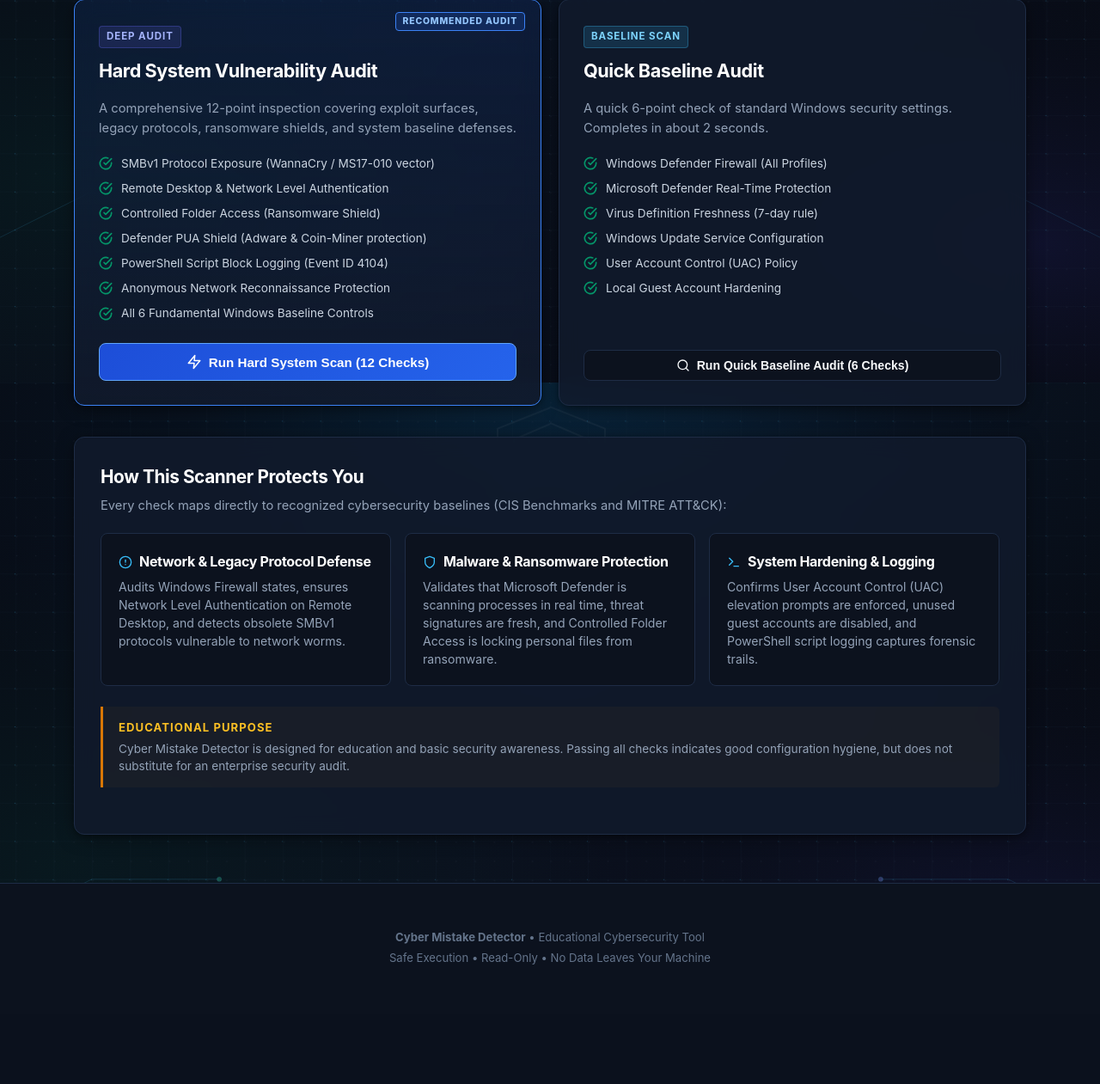
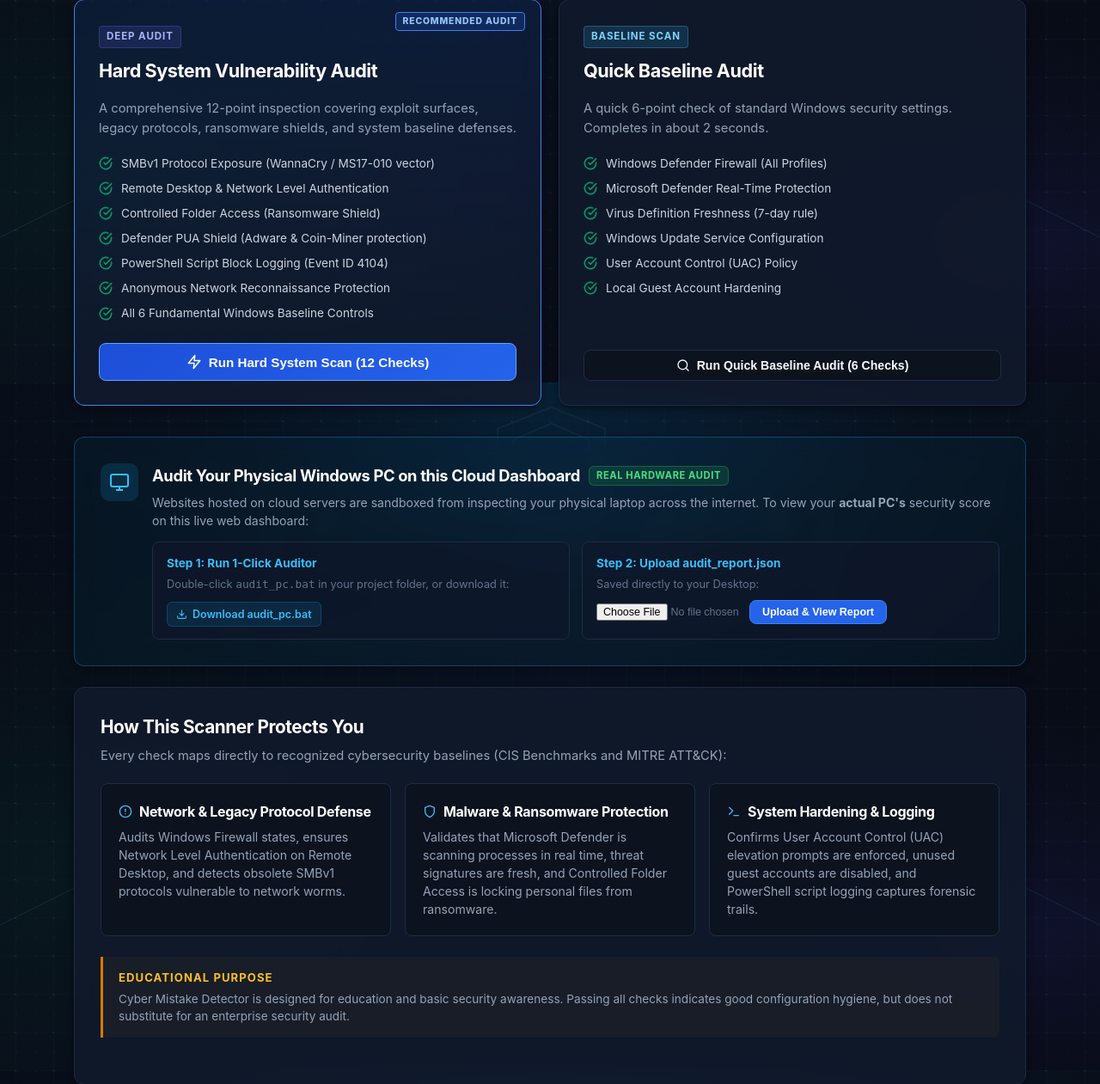
Before and after one commit to deva24102006/CyberSage, a Flask app: page / in a window 1280 px wide. Shown: the part 355-1616 px from the top of the page at 86% size. Before the commit the page ends 1477 px from the top, so only its background shows below. Run offline with Flask 3, Linux system fonts and the light colour scheme.

Commit message:
Add local PC audit tool and upload pipeline for Vercel cloud dashboard

```diff
--- a/app.py
+++ b/app.py
@@ -7,10 +7,12 @@ safe defensive best practices.
 Supports both Quick Baseline Audits and Hard / Deep System Vulnerability Audits.
 """
 
+import json
 import logging
+import os
 import platform
 from typing import Any, Dict, Optional
-from flask import Flask, redirect, render_template, request, url_for
+from flask import Flask, redirect, render_template, request, send_file, session, url_for
 
 from scanner import scan_system
 
@@ -21,6 +23,7 @@ logging.basicConfig(
 logger = logging.getLogger(__name__)
 
 app = Flask(__name__)
+app.secret_key = os.environ.get("FLASK_SECRET_KEY", "cyber-sage-demo-secret-key-2026")
 
 # Temporary in-memory storage for the latest scan report.
 # Note: Designed for single-user local educational sessions.
@@ -44,6 +47,7 @@ def scan():
     mode = request.form.get("mode", "deep").strip().lower()
     if mode not in ("quick", "deep", "hard", "demo"):
         mode = "deep"
+    session["scan_mode"] = mode
 
     logger.info("Starting security configuration scan (mode: %s)...", mode)
     try:
@@ -107,16 +111,60 @@ def results():
     unless mode parameter is provided (supports stateless serverless instances).
     """
     global latest_report
-    mode = request.args.get("mode")
+    mode = request.args.get("mode") or session.get("scan_mode")
     if latest_report is None:
         if mode in ("quick", "deep", "hard", "demo"):
             logger.info("Stateless/cloud request detected with mode '%s'; generating report.", mode)
             latest_report = scan_system(mode=mode)
+        elif platform.system() != "Windows":
+            logger.info("Cloud host detected without prior session; defaulting to deep audit simulation.")
+            latest_report = scan_system(mode="deep")
         else:
             logger.info("No prior scan found; redirecting user to home.")
             return redirect(url_for("home"))
+    elif mode and latest_report.get("scan_mode") != mode:
+        logger.info("Switching report mode from '%s' to '%s'.", latest_report.get("scan_mode"), mode)
+        latest_report = scan_system(mode=mode)
 
     return render_template("results.html", report=latest_report)
+
+
+@app.route("/upload", methods=["POST"])
+def upload_report():
+    """
+    Accepts an exported audit_report.json from a physical Windows host
+    and renders its actual findings on this web dashboard.
+    """
+    global latest_report
+    file = request.files.get("report_file")
+    if not file or not file.filename:
+        return redirect(url_for("home"))
+
+    try:
+        data = json.load(file)
+        if "results" in data and isinstance(data["results"], list):
+            from recommendations import get_recommendation
+            findings = [get_recommendation(item) for item in data["results"]]
+            data["results"] = findings
+            data["is_simulated"] = False
+            data["environment_label"] = "Local Physical Windows PC (Uploaded Audit)"
+            latest_report = data
+            session["scan_mode"] = data.get("scan_mode", "deep")
+            logger.info("Successfully loaded uploaded audit report with %d checks.", len(findings))
+            return redirect(url_for("results"))
+    except Exception as exc:
+        logger.error("Failed to parse uploaded audit report: %s", exc)
+
+    return redirect(url_for("home"))
+
+
+@app.route("/download-auditor", methods=["GET"])
+def download_auditor():
+    """Serves the standalone 1-click batch script to audit local Windows PCs."""
+    script_path = os.path.join(app.root_path, "audit_pc.bat")
+    if os.path.exists(script_path):
+        return send_file(script_path, as_attachment=True, download_name="audit_pc.bat")
+    return redirect(url_for("home"))
 
 
 @app.errorhandler(404)
--- a/templates/index.html
+++ b/templates/index.html
@@ -151,6 +151,46 @@
             </div>
         </section>
 
+        <!-- Real Local PC Audit Option (Upload & Connect) -->
+        <section class="card" style="border: 1px solid rgba(14, 165, 233, 0.35); background: rgba(14, 165, 233, 0.04); margin-bottom: 24px;">
+            <div style="display: flex; gap: 16px; align-items: flex-start; flex-wrap: wrap;">
+                <div style="flex-shrink: 0; width: 44px; height: 44px; border-radius: 10px; background: rgba(14, 165, 233, 0.15); display: flex; align-items: center; justify-content: center; color: #38bdf8;">
+                    <svg width="24" height="24" viewBox="0 0 24 24" fill="none" stroke="currentColor" stroke-width="2"><rect x="2" y="3" width="20" height="14" rx="2" ry="2"/><line x1="8" y1="21" x2="16" y2="21"/><line x1="12" y1="17" x2="12" y2="21"/></svg>
+                </div>
+                <div style="flex: 1; min-width: 280px;">
+                    <div style="display: flex; align-items: center; gap: 10px; margin-bottom: 6px; flex-wrap: wrap;">
+                        <h3 style="font-size: 1.15rem; margin: 0;">Audit Your Physical Windows PC on this Cloud Dashboard</h3>
+                        <span class="badge-interactive-sim" style="background: rgba(34, 197, 94, 0.15); color: #4ade80; border-color: rgba(34, 197, 94, 0.3);">Real Hardware Audit</span>
+                    </div>
+                    <p style="font-size: 0.88rem; color: var(--text-secondary); line-height: 1.5; margin-bottom: 14px;">
+                        Websites hosted on cloud servers are sandboxed from inspecting your physical laptop across the internet.
+                        To view your <strong>actual PC's</strong> security score on this live web dashboard:
+                    </p>
+
+                    <div style="display: grid; grid-template-columns: repeat(auto-fit, minmax(260px, 1fr)); gap: 14px;">
+                        <div style="background: rgba(15, 23, 42, 0.6); padding: 14px 16px; border-radius: 8px; border: 1px solid var(--border-subtle);">
+                            <div style="font-weight: 700; font-size: 0.85rem; color: #38bdf8; margin-bottom: 4px;">Step 1: Run 1-Click Auditor</div>
+                            <div style="font-size: 0.8rem; color: var(--text-muted); margin-bottom: 10px;">Double-click <code>audit_pc.bat</code> in your project folder, or download it:</div>
+                            <a href="/download-auditor" class="cloud-banner-link" style="font-size: 0.78rem;">
+                                <svg width="13" height="13" viewBox="0 0 24 24" fill="none" stroke="currentColor" stroke-width="2"><path d="M21 15v4a2 2 0 0 1-2 2H5a2 2 0 0 1-2-2v-4"/><polyline points="7 10 12 15 17 10"/><line x1="12" y1="15" x2="12" y2="3"/></svg>
+                                <span>Download audit_pc.bat</span>
+                            </a>
+                        </div>
+                        <div style="background: rgba(15, 23, 42, 0.6); padding: 14px 16px; border-radius: 8px; border: 1px solid var(--border-subtle);">
+                            <div style="font-weight: 700; font-size: 0.85rem; color: #38bdf8; margin-bottom: 4px;">Step 2: Upload audit_report.json</div>
+                            <div style="font-size: 0.8rem; color: var(--text-muted); margin-bottom: 8px;">Saved directly to your Desktop:</div>
+                            <form action="/upload" method="POST" enctype="multipart/form-data" style="display: flex; gap: 8px; flex-wrap: wrap; align-items: center;">
+                                <input type="file" name="report_file" accept=".json" required style="font-size: 0.78rem; color: var(--text-muted); max-width: 170px;">
+                                <button type="submit" class="btn-primary" style="padding: 6px 14px; font-size: 0.78rem; width: auto;">
+                                    Upload &amp; View Report
+                                </button>
+                            </form>
+                        </div>
+                    </div>
+                </div>
+            </div>
+        </section>
+
         <!-- What We Check (Concise, 3-Column Human Overview) -->
         <section class="card">
             <h2 style="font-size: 1.3rem; margin-bottom: 6px;">How This Scanner Protects You</h2>
```
Also changed, not shown: tests/test_app.py (+42 -0 lines), 1 other file.
